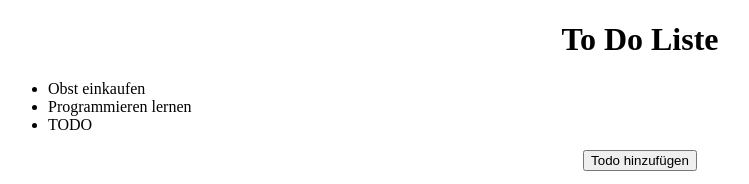
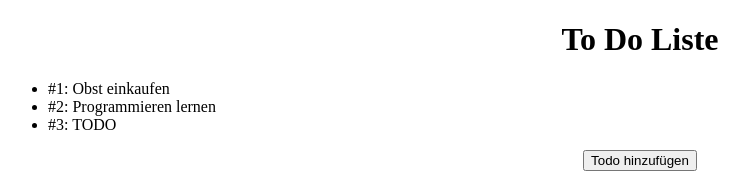
Before and after one commit to LucModolo/reactcourse, a React (Create React App) app: page / in a window 1280 px wide. Shown: the top 184 px of the page, without its empty margins (0-749 px from the left). Built offline with nearby package versions, Linux system fonts and the light colour scheme.

Commit message:
Kurs Position 23

```diff
--- a/src/App.js
+++ b/src/App.js
@@ -7,26 +7,28 @@ import Panel from "./Panel.js"
 import './App.css';
 
 class App extends Component {
-
   constructor(props){
     super(props);
-
-
   this.state = {
     todos: [
-      "Obst einkaufen",
-      "Programmieren lernen",
-      "TODO"
+      {id: 1, title: "Obst einkaufen"},
+      {id: 2, title: "Programmieren lernen"},
+      {id: 3, title: "TODO"}
     ]
    }
   this.addTodo = this.addTodo.bind(this);
-
-
   }
 
   addTodo(){
     let todos = this.state.todos;
-    todos.push("4. Todo");
+    let maxID = 0;
+    for(let todo of todos){
+      if (todo.id > maxID) {
+        maxID = todo.id;
+      }
+    }
+
+    todos.unshift({id: (maxID + 1), title: "4. Todo"});
     this.setState({
       todos:todos
     })
@@ -40,7 +42,7 @@ class App extends Component {
             <ul className="App-todo">
               {this.state.todos.map(function(todo){
                 return (
-                  <li>{todo}</li>
+                  <li key={todo.id}>#{todo.id}: {todo.title}</li>
                   )
                 })}
             </ul>
```
